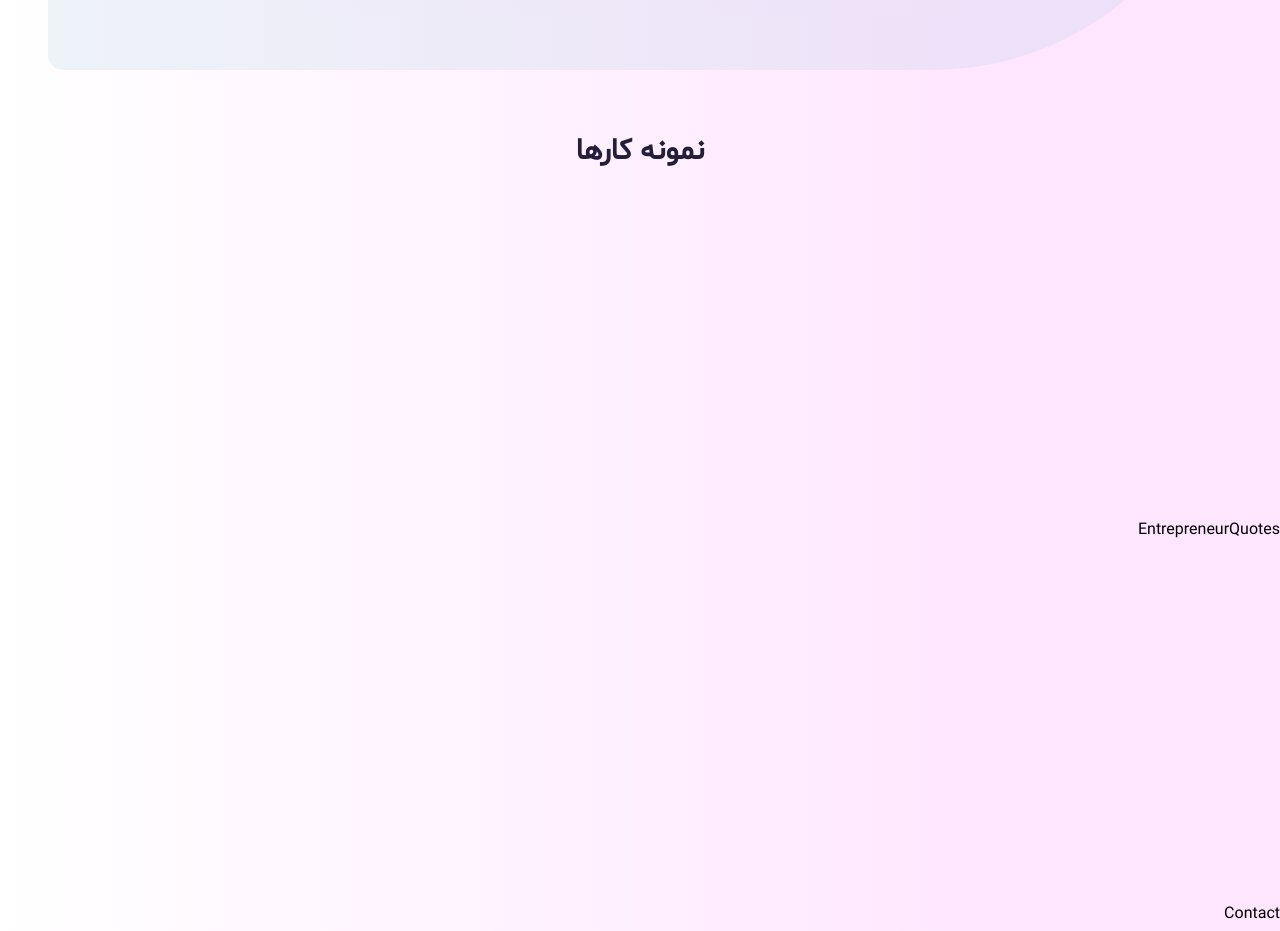
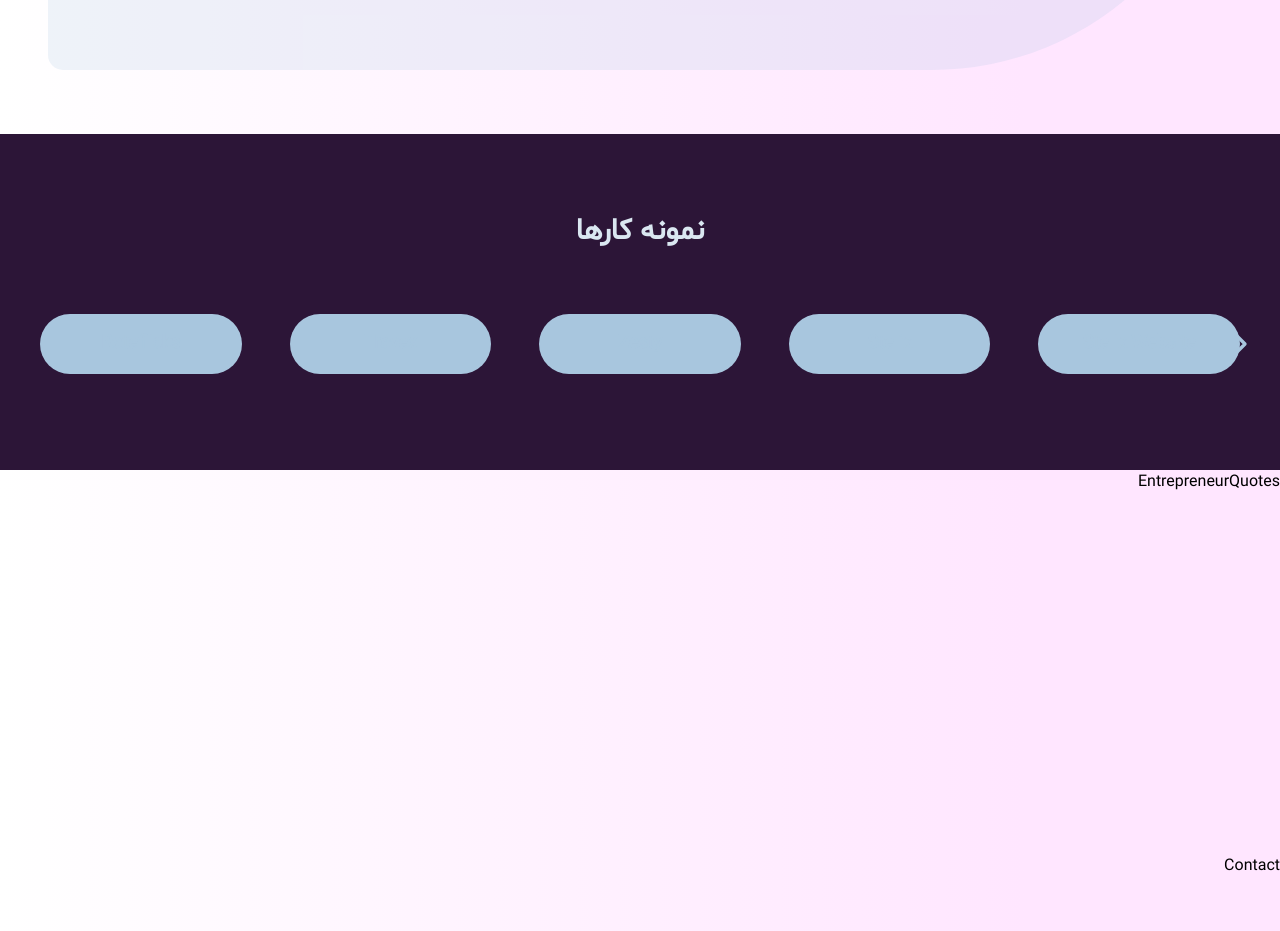
Before and after one commit to MatinT-SA/My-Personal-Website, a Next.js app: page / in a window 1280 px wide. Shown: the part 2100-3031 px from the top of the page. Built offline with nearby package versions, Linux system fonts and the light colour scheme.

Commit message:
having the basics of our projects section

```diff
--- /dev/null
+++ b/app/components/projects/WistiaVideo.js
@@ -0,0 +1,36 @@
+import React from "react";
+
+const WistiaVideo = ({ wistiaId }) => (
+  <div className="w-full max-w-[80%] mx-auto mt-8">
+    <div
+      className="wistia_responsive_padding"
+      style={{ padding: "47.92% 0 0 0", position: "relative" }}
+    >
+      <div
+        className="wistia_responsive_wrapper"
+        style={{
+          height: "100%",
+          left: 0,
+          position: "absolute",
+          top: 0,
+          width: "100%",
+        }}
+      >
+        <iframe
+          src={`https://fast.wistia.net/embed/iframe/${wistiaId}?web_component=true&seo=true`}
+          title={`Project Video`}
+          allow="autoplay; fullscreen"
+          allowTransparency="true"
+          frameBorder="0"
+          scrolling="no"
+          className="wistia_embed rounded-md shadow-md"
+          name="wistia_embed"
+          width="100%"
+          height="100%"
+        ></iframe>
+      </div>
+    </div>
+  </div>
+);
+
+export default WistiaVideo;
--- a/app/sections/Projects.js
+++ b/app/sections/Projects.js
@@ -1,11 +1,232 @@
-import React from "react";
+"use client";
 
-export default function Projects() {
+import { useState } from "react";
+import { motion } from "framer-motion";
+import WistiaVideo from "../components/projects/WistiaVideo";
+
+const PROJECTS = [
+  {
+    id: "stelix-website",
+    name: "Stelix Website",
+    description:
+      "اولین پروژه ام با Next.js در کنار React و Tailwindcss که در اصل سایت مشتری پروژه قبلی ما یعنی Stelix هست. این وبسایت کاملا ریسپانسیو و مبتنی بر اصول حرفه ای کد نوشته شده که برای سیستم رزرو سوئیت در هتل میباشد.",
+    wistiaId: "tp8e04tq2i",
+  },
+  {
+    id: "stelix",
+    name: "Stelix",
+    description:
+      "یک پروژه فول استک با استفاده از React، Vite، React Query، Supabase و بسیاری تکنولوژی‌ دیگر. یک سیستم پذیرش هتل که شامل احراز هویت، مدیریت رزروها، عملیات CRUD، فرم‌های پیشرفته و داشبورد تحلیلی می‌باشد.",
+    wistiaId: "ei6wx8l1ph",
+  },
+  {
+    id: "zesty",
+    name: "Zesty",
+    description:
+      "وب اپ ریسپانسیو برای سفارش غذا از رستوران با استفاده از React + Vite. این اپ از Three.js و Redux Toolkit نیز بهره برده و یک تجربه کاربری دلچسب به کاربر می دهد.",
+    wistiaId: "yug44k97un",
+  },
+  {
+    id: "travex",
+    name: "Travex",
+    description:
+      "یک پروژه ریسپانسیو با ری‌اکت با استفاده از useReducer و Context API برای مدیریت کردن state ها. یک نقشه تعاملگرا با استفاده از leaflet. ابزاری همچون Datepicker, React-toastify, react-router-dom برای یک تجربه کاربری دلچسب",
+    wistiaId: "yzs3wso7l9",
+  },
+  {
+    id: "rateflicks",
+    name: "Rateflicks",
+    description:
+      "یک اپلیکیشن ری‌اکت برای رتبه‌بندی فیلم ها کاملا ریسپانسیو. قابلیت جستجوی فیلم‌ها، و نمایش بر اساس رتبه بندی ها. قابلیت هایی مانند جستجو، واکشی داده‌ها از API. همچنین از react-spinners و react-toastify استفاده کرده‌ام.",
+    wistiaId: "1xj3edyvq7",
+  },
+  {
+    id: "project-6",
+    name: "پروژه ششم",
+    description: "توضیحات پروژه ششم",
+    wistiaId: "placeholder-id-6",
+  },
+  {
+    id: "project-7",
+    name: "پروژه هفتم",
+    description: "توضیحات پروژه هفتم",
+    wistiaId: "placeholder-id-7",
+  },
+  {
+    id: "project-8",
+    name: "پروژه هشتم",
+    description: "توضیحات پروژه هشتم",
+    wistiaId: "placeholder-id-8",
+  },
+  {
+    id: "project-9",
+    name: "پروژه نهم",
+    description: "توضیحات پروژه نهم",
+    wistiaId: "placeholder-id-9",
+  },
+  {
+    id: "project-10",
+    name: "پروژه دهم",
+    description: "توضیحات پروژه دهم",
+    wistiaId: "placeholder-id-10",
+  },
+];
+
+export default function ProjectsSection() {
+  const [startIndex, setStartIndex] = useState(0);
+  const [activeProjectId, setActiveProjectId] = useState(null);
+  const visibleProjects = 5;
+
+  const handleNext = () => {
+    setStartIndex((prevIndex) =>
+      Math.min(prevIndex + 1, PROJECTS.length - visibleProjects)
+    );
+  };
+
+  const handlePrev = () => {
+    setStartIndex((prevIndex) => Math.max(prevIndex - 1, 0));
+  };
+
+  const handleAccordionToggle = (projectId) => {
+    setActiveProjectId(activeProjectId === projectId ? null : projectId);
+  };
+
   return (
-    <section id="projects" className="h-96 scroll-mt-30">
-      <h2 className="mb-12 text-center text-3xl font-extrabold text-purple-primary">
-        نمونه کارها
-      </h2>
+    <section
+      id="Resume"
+      className="padding-top-5 px-4 bg-[#2c1537] text-[#a8c6de] py-20"
+    >
+      <div className="container mx-auto">
+        <h2 className="main-titles text-center text-3xl font-bold mb-12 text-[#dae7f1]">
+          نمونه کارها
+        </h2>
+
+        <div id="accordion" className="panel relative">
+          <div className="w-full flex justify-center items-center">
+            {/* Left Arrow Button */}
+            <motion.button
+              onClick={handlePrev}
+              disabled={startIndex === 0}
+              className={`
+                absolute left-0 top-1/2 -translate-y-1/2 z-10 p-2
+                ${
+                  startIndex === 0
+                    ? "opacity-0 cursor-default"
+                    : "opacity-100 cursor-pointer"
+                }
+              `}
+              initial={{ opacity: 0 }}
+              animate={{ opacity: startIndex === 0 ? 0 : 1 }}
+              transition={{ duration: 0.3 }}
+            >
+              <svg
+                xmlns="http://www.w3.org/2000/svg"
+                fill="none"
+                viewBox="0 0 24 24"
+                strokeWidth={2.5}
+                stroke="currentColor"
+                className="w-8 h-8 text-[#a8c6de] hover:text-[#dae7f1]"
+              >
+                <path
+                  strokeLinecap="round"
+                  strokeLinejoin="round"
+                  d="M15.75 19.5 8.25 12l7.5-7.5"
+                />
+              </svg>
+            </motion.button>
+
+            {/* Slider Window */}
+            <div className="w-full overflow-hidden">
+              <motion.ul
+                id="Resume-items"
+                className="flex flex-nowrap w-full"
+                animate={{ x: `-${startIndex * (100 / visibleProjects)}%` }}
+                transition={{ duration: 0.5, ease: "easeInOut" }}
+              >
+                {PROJECTS.map((project) => (
+                  <motion.li
+                    key={project.id}
+                    className="flex-shrink-0 w-1/5 my-4 px-6 relative flex flex-col items-center justify-center cursor-pointer group"
+                  >
+                    {/* Custom Tooltip */}
+                    <div className="CustomTooltip absolute top-[-70px] right-[-50%] md:right-auto md:left-1/2 md:-translate-x-1/2 opacity-0 group-hover:opacity-100 bg-[#fff] text-[#2c1537] text-[13px] p-4 rounded-full shadow-lg transition-opacity duration-300 z-20 whitespace-nowrap">
+                      {project.description}
+                    </div>
+
+                    <button
+                      onClick={() => handleAccordionToggle(project.id)}
+                      className={`
+                        btn-Resume-buttons relative px-8 py-4 font-semibold text-lg rounded-full overflow-hidden transition-all duration-300 w-full z-10
+                        ${activeProjectId === project.id ? "active" : ""}
+                      `}
+                    >
+                      {project.name}
+                      <span className="absolute left-0 right-0 top-0 bottom-0 z-[-1] bg-[#a8c6de] transition-transform duration-300 origin-left transform-scale-x-0 group-hover:scale-x-100"></span>
+                    </button>
+                  </motion.li>
+                ))}
+              </motion.ul>
+            </div>
+
+            {/* Right Arrow Button */}
+            <motion.button
+              onClick={handleNext}
+              disabled={startIndex >= PROJECTS.length - visibleProjects}
+              className={`
+                absolute right-0 top-1/2 -translate-y-1/2 z-10 p-2
+                ${
+                  startIndex >= PROJECTS.length - visibleProjects
+                    ? "opacity-0 cursor-default"
+                    : "opacity-100 cursor-pointer"
+                }
+              `}
+              initial={{ opacity: 1 }}
+              animate={{
+                opacity:
+                  startIndex >= PROJECTS.length - visibleProjects ? 0 : 1,
+              }}
+              transition={{ duration: 0.3 }}
+            >
+              <svg
+                xmlns="http://www.w3.org/2000/svg"
+                fill="none"
+                viewBox="0 0 24 24"
+                strokeWidth={2.5}
+                stroke="currentColor"
+                className="w-8 h-8 text-[#a8c6de] hover:text-[#dae7f1]"
+              >
+                <path
+                  strokeLinecap="round"
+                  strokeLinejoin="round"
+                  d="M8.25 4.5l7.5 7.5-7.5 7.5"
+                />
+              </svg>
+            </motion.button>
+          </div>
+
+          {/* Accordion Content */}
+          <div className="panel-collapse collapse">
+            {PROJECTS.map((project) => (
+              <motion.div
+                key={`video-${project.id}`}
+                initial={{ opacity: 0, height: 0 }}
+                animate={{
+                  opacity: activeProjectId === project.id ? 1 : 0,
+                  height: activeProjectId === project.id ? "auto" : 0,
+                }}
+                transition={{ duration: 0.5, ease: "easeInOut" }}
+                className={`overflow-hidden ${
+                  activeProjectId === project.id ? "block" : "hidden"
+                }`}
+              >
+                <WistiaVideo wistiaId={project.wistiaId} />
+              </motion.div>
+            ))}
+          </div>
+        </div>
+      </div>
+      {/* Wistia Player Script */}
+      <script src="https://fast.wistia.net/player.js" async></script>
     </section>
   );
 }
```
